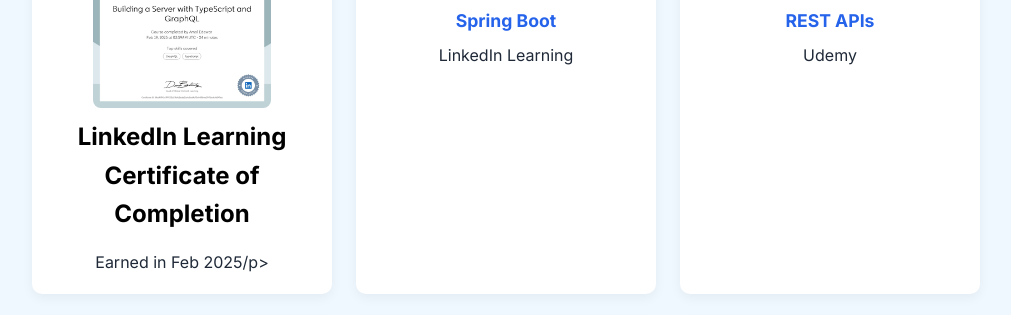
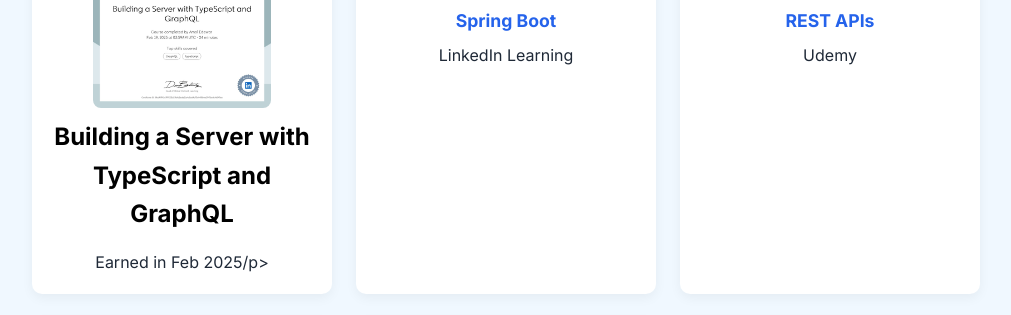
Before and after one commit to amoledewar/amoledewar.github.io, a plain HTML site: page index.html in a window 1280 px wide. Shown: the part 2120-2435 px from the top of the page, without its empty margins (134-1145 px from the left). Drawn offline with Linux system fonts and the light colour scheme.

Commit message:
Update index.html

```diff
--- a/index.html
+++ b/index.html
@@ -257,7 +257,7 @@ text-align: center;
   <div class="card-row">
     <div class="card">
       <img src="1739938721756.jpg" alt="Java Certification" style="width:68%;  margin-left: 42px; height:auto; border-radius:8px; margin-bottom: 10px;">
-      <h3>LinkedIn Learning Certificate of Completion</h3>
+      <h3>Building a Server with TypeScript and GraphQL</h3>
       <p>Earned in Feb 2025/p>
     </div>
     <div class="card">
```
